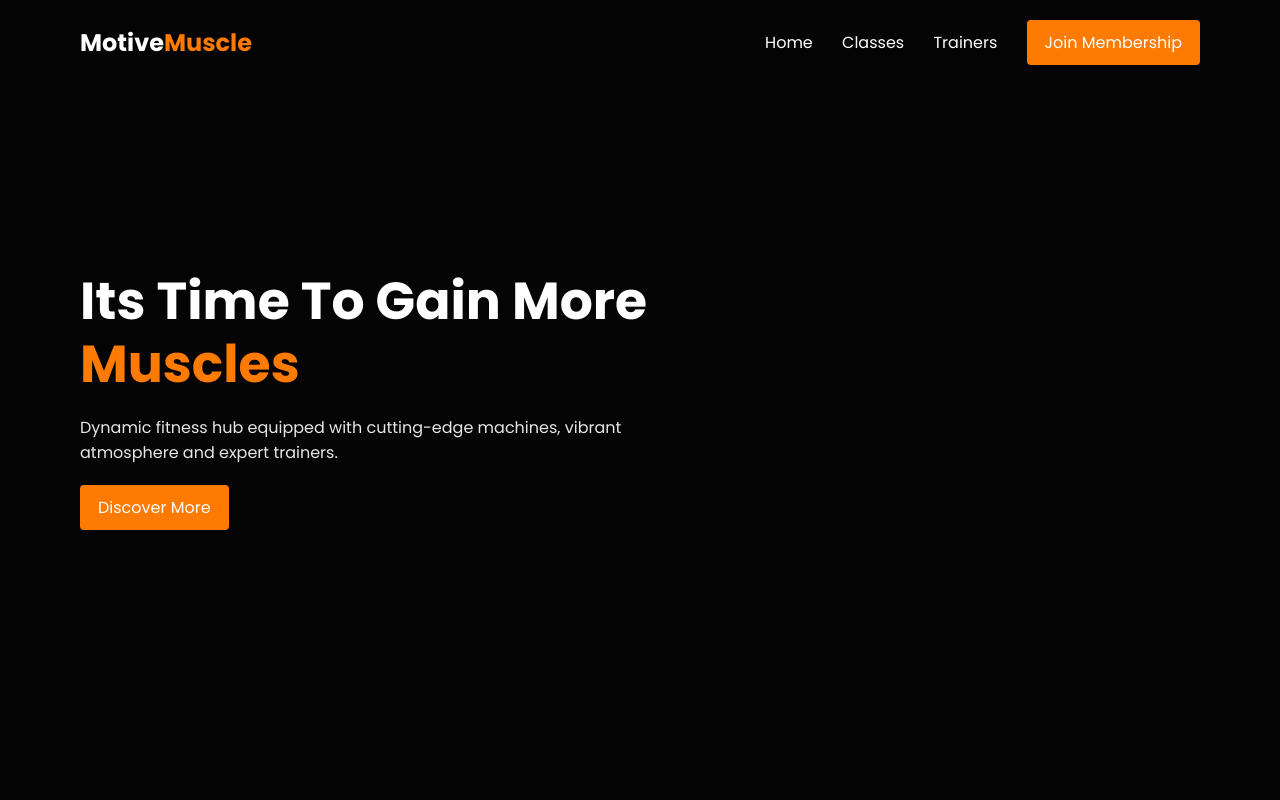
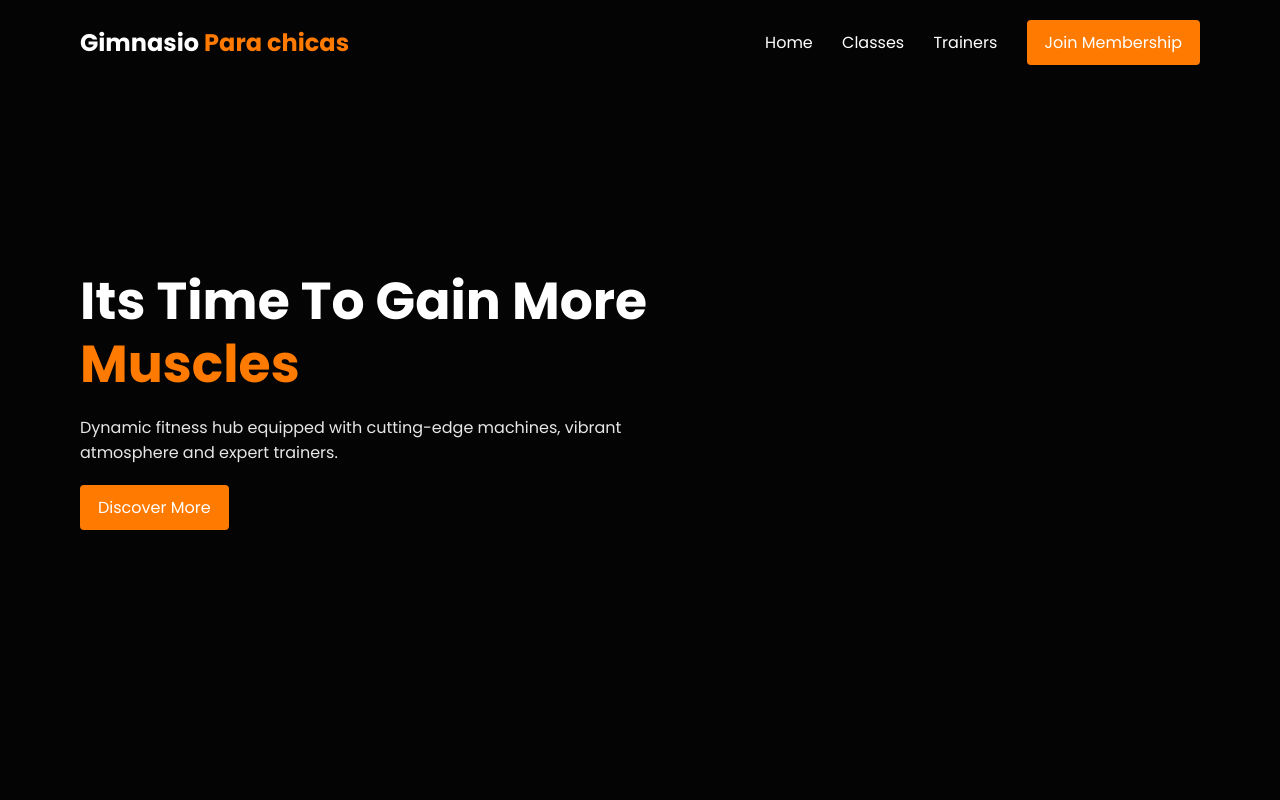
Before and after one commit to Daniela-star-eng/gym_website, a plain HTML site: page public/index.html in a window 1280 px wide. Shown: the top 800 px of the page. Drawn offline with Linux system fonts and the light colour scheme.

Commit message:
Cambio conflictivo del alumno A

```diff
--- a/public/index.html
+++ b/public/index.html
@@ -9,7 +9,7 @@
 <body>
 
 <header class="header">
-  <div class="logo"> Motive<span>Muscle</span></div>
+  <div class="logo"> Gimnasio <span>Para chicas </span></div>
   <nav>
     <a href="index.html">Home</a>
     <a href="classes.html">Classes</a>
```
